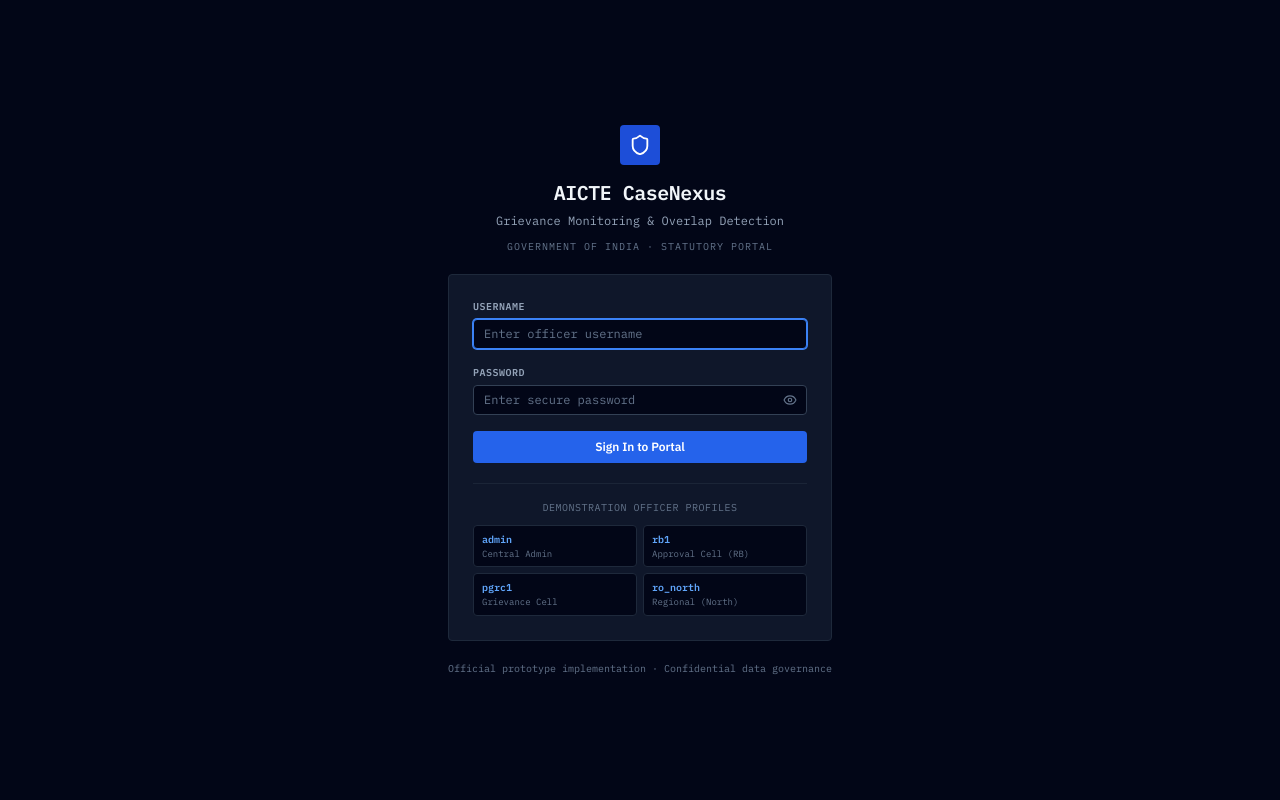
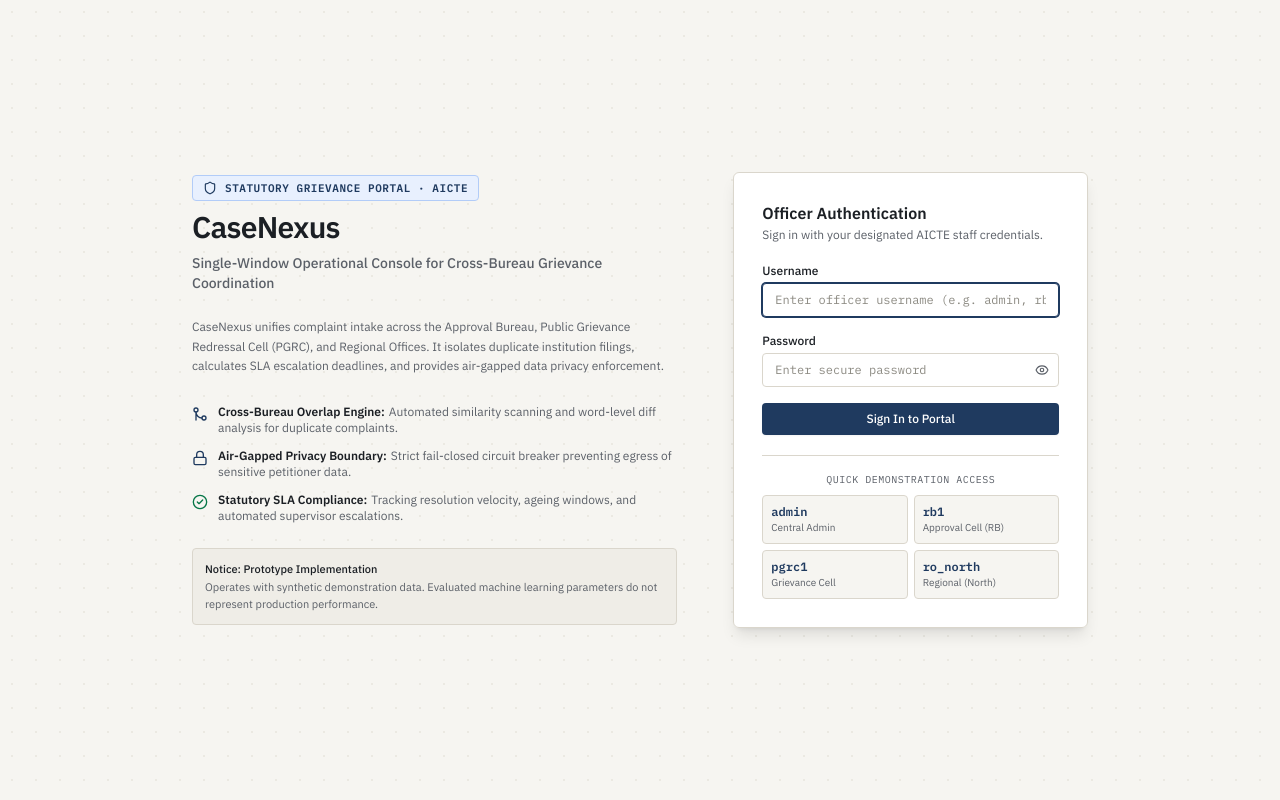
Before and after one commit to abhigyan24-ops/26sih264, a React (Vite) app in the folder frontend/: page /login in a window 1280 px wide. Built offline with nearby package versions, Linux system fonts and the light colour scheme; no server answers.

Commit message:
feat(F07): statutory login layout, motion tokens, and 4x CPU throttle performance verification

```diff
--- a/frontend/src/pages/LoginPage.tsx
+++ b/frontend/src/pages/LoginPage.tsx
@@ -1,6 +1,6 @@
 import { useState } from 'react'
 import { useNavigate } from 'react-router-dom'
-import { Shield, Eye, EyeOff, Loader2, AlertCircle } from 'lucide-react'
+import { Shield, Eye, EyeOff, Loader2, AlertCircle, CheckCircle2, Lock, GitMerge } from 'lucide-react'
 import { login, me } from '../lib/api'
 
 export default function LoginPage() {
@@ -37,34 +37,91 @@
   }
 
   return (
-    <div className="min-h-screen bg-slate-950 flex flex-col items-center justify-center p-4 text-slate-100">
-      <div className="w-full max-w-sm space-y-5">
-        {/* Header Branding */}
-        <div className="text-center space-y-1.5">
-          <div className="inline-flex items-center justify-center w-10 h-10 rounded bg-blue-700 mb-2">
-            <Shield size={22} className="text-white" />
+    <div className="min-h-screen bg-[#F6F5F1] text-[#1B1F24] flex items-center justify-center p-6 relative overflow-hidden">
+      {/* Subtle background dot pattern */}
+      <div
+        className="absolute inset-0 pointer-events-none opacity-40"
+        style={{
+          backgroundImage: 'radial-gradient(#DAD6CC 1.2px, transparent 1.2px)',
+          backgroundSize: '24px 24px',
+        }}
+        aria-hidden="true"
+      />
+
+      <div className="w-full max-w-4xl grid grid-cols-1 md:grid-cols-12 gap-8 items-center relative z-10">
+        {/* Left Column: Plain Statement & Institutional Context */}
+        <div className="md:col-span-7 space-y-6 pr-0 md:pr-6">
+          <div className="space-y-2">
+            <div className="inline-flex items-center gap-2 px-2.5 py-1 rounded-[4px] bg-[#E8F0FE] border border-[#B2CCF8] text-[#1F3A5F] text-[11px] font-mono font-semibold uppercase tracking-wider">
+              <Shield size={14} className="text-[#1F3A5F]" />
+              <span>Statutory Grievance Portal · AICTE</span>
             </div>
-          <h1 className="text-xl font-mono font-bold tracking-tight text-slate-100">
-            AICTE CaseNexus
+
+            <h1 className="text-3xl font-bold tracking-tight text-[#1B1F24]">
+              CaseNexus
             </h1>
-          <p className="text-xs text-slate-400 font-mono">
-            Grievance Monitoring & Overlap Detection
+            <p className="text-sm font-medium text-[#5B6068]">
+              Single-Window Operational Console for Cross-Bureau Grievance Coordination
             </p>
-          <div className="text-[10px] text-slate-500 font-mono uppercase tracking-widest pt-1">
-            Government of India · Statutory Portal
+          </div>
+
+          <p className="text-xs text-[#5B6068] leading-relaxed">
+            CaseNexus unifies complaint intake across the Approval Bureau, Public Grievance Redressal Cell (PGRC), and Regional Offices. It isolates duplicate institution filings, calculates SLA escalation deadlines, and provides air-gapped data privacy enforcement.
+          </p>
+
+          <div className="space-y-3 pt-1">
+            <div className="flex items-start gap-2.5 text-xs text-[#1B1F24]">
+              <GitMerge size={16} className="text-[#1F3A5F] shrink-0 mt-0.5" />
+              <div>
+                <strong className="font-semibold">Cross-Bureau Overlap Engine:</strong>
+                <span className="text-[#5B6068] ml-1">Automated similarity scanning and word-level diff analysis for duplicate complaints.</span>
               </div>
             </div>
 
-        {/* Authentication Card */}
-        <div className="panel bg-slate-900 border border-slate-800 rounded p-6 shadow-none">
+            <div className="flex items-start gap-2.5 text-xs text-[#1B1F24]">
+              <Lock size={16} className="text-[#1F3A5F] shrink-0 mt-0.5" />
+              <div>
+                <strong className="font-semibold">Air-Gapped Privacy Boundary:</strong>
+                <span className="text-[#5B6068] ml-1">Strict fail-closed circuit breaker preventing egress of sensitive petitioner data.</span>
+              </div>
+            </div>
+
+            <div className="flex items-start gap-2.5 text-xs text-[#1B1F24]">
+              <CheckCircle2 size={16} className="text-[#067647] shrink-0 mt-0.5" />
+              <div>
+                <strong className="font-semibold">Statutory SLA Compliance:</strong>
+                <span className="text-[#5B6068] ml-1">Tracking resolution velocity, ageing windows, and automated supervisor escalations.</span>
+              </div>
+            </div>
+          </div>
+
+          {/* Honest Prototype Notice */}
+          <div className="p-3 bg-[#EFEDE7] border border-[#DAD6CC] rounded-[4px] text-[11px] text-[#5B6068] space-y-0.5">
+            <p className="font-medium text-[#1B1F24]">Notice: Prototype Implementation</p>
+            <p>
+              Operates with synthetic demonstration data. Evaluated machine learning parameters do not represent production performance.
+            </p>
+          </div>
+        </div>
+
+        {/* Right Column: Glass Sign-In Card with Solid Fallback */}
+        <div className="md:col-span-5">
+          <div className="bg-[#FFFFFF] sm:bg-[#FFFFFF]/95 sm:backdrop-blur-md border border-[#DAD6CC] rounded-[6px] p-7 shadow-lg space-y-5">
+            <div>
+              <h2 className="text-base font-semibold text-[#1B1F24]">Officer Authentication</h2>
+              <p className="text-xs text-[#5B6068] mt-0.5">
+                Sign in with your designated AICTE staff credentials.
+              </p>
+            </div>
+
             <form onSubmit={submit} className="space-y-4 text-xs">
               <div>
-              <label className="block text-slate-400 font-mono font-semibold mb-1 uppercase tracking-wider text-[10px]">
+                <label className="block text-xs font-medium text-[#1B1F24] mb-1">
                   Username
                 </label>
                 <input
-                className="input font-mono"
-                placeholder="Enter officer username"
+                  className="w-full bg-[#FFFFFF] border border-[#DAD6CC] rounded-[4px] px-3 py-2 text-xs text-[#1B1F24] placeholder-[#8C8A82] font-mono focus:outline-none focus:ring-1 focus:ring-[#1F3A5F] focus:border-[#1F3A5F]"
+                  placeholder="Enter officer username (e.g. admin, rb1)"
                   value={form.username}
                   onChange={(e) => setForm((f) => ({ ...f, username: e.target.value }))}
                   autoFocus
@@ -73,12 +130,12 @@
               </div>
 
               <div>
-              <label className="block text-slate-400 font-mono font-semibold mb-1 uppercase tracking-wider text-[10px]">
+                <label className="block text-xs font-medium text-[#1B1F24] mb-1">
                   Password
                 </label>
                 <div className="relative">
                   <input
-                  className="input pr-9 font-mono"
+                    className="w-full bg-[#FFFFFF] border border-[#DAD6CC] rounded-[4px] px-3 py-2 text-xs text-[#1B1F24] placeholder-[#8C8A82] font-mono pr-9 focus:outline-none focus:ring-1 focus:ring-[#1F3A5F] focus:border-[#1F3A5F]"
                     type={showPw ? 'text' : 'password'}
                     placeholder="Enter secure password"
                     value={form.password}
@@ -88,8 +145,9 @@
                   <button
                     type="button"
                     onClick={() => setShowPw((v) => !v)}
-                  className="absolute right-2.5 top-1/2 -translate-y-1/2 text-slate-500 hover:text-slate-300"
+                    className="absolute right-2.5 top-1/2 -translate-y-1/2 text-[#5B6068] hover:text-[#1B1F24]"
                     tabIndex={-1}
+                    aria-label={showPw ? 'Hide password' : 'Show password'}
                   >
                     {showPw ? <EyeOff size={14} /> : <Eye size={14} />}
                   </button>
@@ -97,8 +155,11 @@
               </div>
 
               {error && (
-              <div className="bg-rose-950/40 border border-rose-800 rounded p-2.5 text-rose-300 text-xs flex items-center gap-2">
-                <AlertCircle size={14} className="shrink-0 text-rose-400" />
+                <div
+                  role="alert"
+                  className="bg-[#FDECEA] border border-[#F8B7B2] rounded-[4px] p-2.5 text-[#B42318] text-xs flex items-center gap-2"
+                >
+                  <AlertCircle size={14} className="shrink-0 text-[#B42318]" />
                   <span>{error}</span>
                 </div>
               )}
@@ -106,17 +167,17 @@
               <button
                 type="submit"
                 disabled={loading}
-              className="btn-primary w-full justify-center py-2 text-xs font-semibold"
+                className="w-full inline-flex items-center justify-center gap-1.5 py-2 px-4 rounded-[4px] text-xs font-medium bg-[#1F3A5F] hover:bg-[#17304F] text-white transition-colors shadow-sm disabled:opacity-50"
               >
-              {loading ? <Loader2 size={14} className="animate-spin mr-1" /> : null}
-              {loading ? 'Authenticating...' : 'Sign In to Portal'}
+                {loading ? <Loader2 size={14} className="animate-spin" /> : null}
+                <span>{loading ? 'Authenticating...' : 'Sign In to Portal'}</span>
               </button>
             </form>
 
-          {/* Quick Login Options */}
-          <div className="mt-5 pt-4 border-t border-slate-800/80">
-            <p className="text-[10px] font-mono text-slate-500 mb-2.5 uppercase tracking-wider text-center">
-              Demonstration Officer Profiles
+            {/* Quick Demonstration Profiles */}
+            <div className="pt-4 border-t border-[#DAD6CC]">
+              <p className="text-[10px] font-mono text-[#5B6068] mb-2 uppercase tracking-wider text-center">
+                Quick Demonstration Access
               </p>
               <div className="grid grid-cols-2 gap-1.5">
                 {[
@@ -129,19 +190,17 @@
                     key={u}
                     type="button"
                     onClick={() => quickLogin(u)}
-                  className="px-2 py-1.5 rounded bg-slate-950 border border-slate-800 hover:bg-slate-800/60 text-slate-300 text-[10px] font-mono text-left truncate transition-colors"
+                    className="p-2 rounded-[4px] bg-[#F6F5F1] border border-[#DAD6CC] hover:bg-[#EFEDE7] text-left transition-colors"
                   >
-                  <strong className="text-blue-400 block truncate">{u}</strong>
-                  <span className="text-slate-500 text-[9px] block truncate">{label}</span>
+                    <span className="text-[#1F3A5F] font-mono font-semibold block text-xs truncate">
+                      {u}
+                    </span>
+                    <span className="text-[#5B6068] text-[10px] block truncate">{label}</span>
                   </button>
                 ))}
               </div>
             </div>
           </div>
-
-        {/* Footer info */}
-        <div className="text-center text-[10px] font-mono text-slate-500">
-          Official prototype implementation · Confidential data governance
         </div>
       </div>
     </div>
--- /dev/null
+++ b/frontend/src/ui/motion/index.ts
@@ -0,0 +1,58 @@
+/**
+ * Civic Ledger Motion Tokens (Section 4.5)
+ * Durations: 120ms (hover/press), 200ms (appear), 320ms (dialog/sheet/page)
+ * Easing: ease-out for entering, ease-in for leaving.
+ * Reduced motion: replace transforms with opacity-only fades.
+ */
+
+export const MOTION = {
+  durations: {
+    fast: 0.12, // 120 ms
+    normal: 0.2, // 200 ms
+    slow: 0.32, // 320 ms
+  },
+  easings: {
+    easeOut: [0.16, 1, 0.3, 1] as const,
+    easeIn: [0.7, 0, 0.84, 0] as const,
+    easeInOut: [0.65, 0, 0.35, 1] as const,
+  },
+}
+
+export const fadeInVariants = {
+  initial: { opacity: 0 },
+  animate: { opacity: 1, transition: { duration: MOTION.durations.normal, ease: MOTION.easings.easeOut } },
+  exit: { opacity: 0, transition: { duration: MOTION.durations.fast, ease: MOTION.easings.easeIn } },
+}
+
+export const staggerContainerVariants = {
+  initial: {},
+  animate: {
+    transition: {
+      staggerChildren: 0.03, // 30 ms stagger
+      delayChildren: 0.05,
+    },
+  },
+}
+
+export const staggerItemVariants = {
+  initial: { opacity: 0, y: 4 },
+  animate: {
+    opacity: 1,
+    y: 0,
+    transition: { duration: MOTION.durations.normal, ease: MOTION.easings.easeOut },
+  },
+}
+
+export const dialogMotionVariants = {
+  initial: { opacity: 0, scale: 0.98 },
+  animate: {
+    opacity: 1,
+    scale: 1,
+    transition: { duration: MOTION.durations.slow, ease: MOTION.easings.easeOut },
+  },
+  exit: {
+    opacity: 0,
+    scale: 0.98,
+    transition: { duration: MOTION.durations.fast, ease: MOTION.easings.easeIn },
+  },
+}
```
Also changed, not shown: frontend/scripts/check-performance.mjs (added, +77 -0 lines), 1 other file (tests, documents, lock files or other folders). Lines whose indentation alone changed are shown as unchanged.
